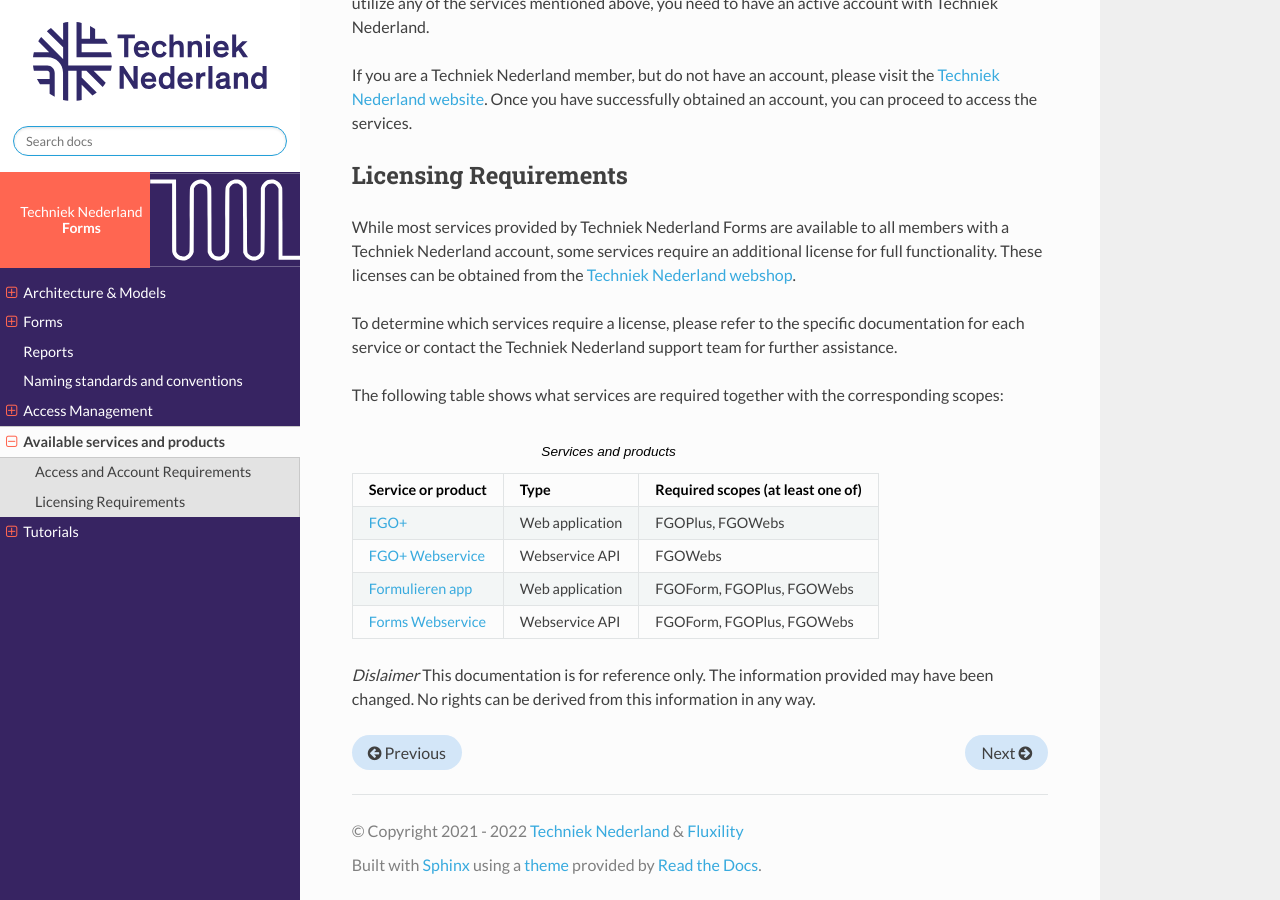
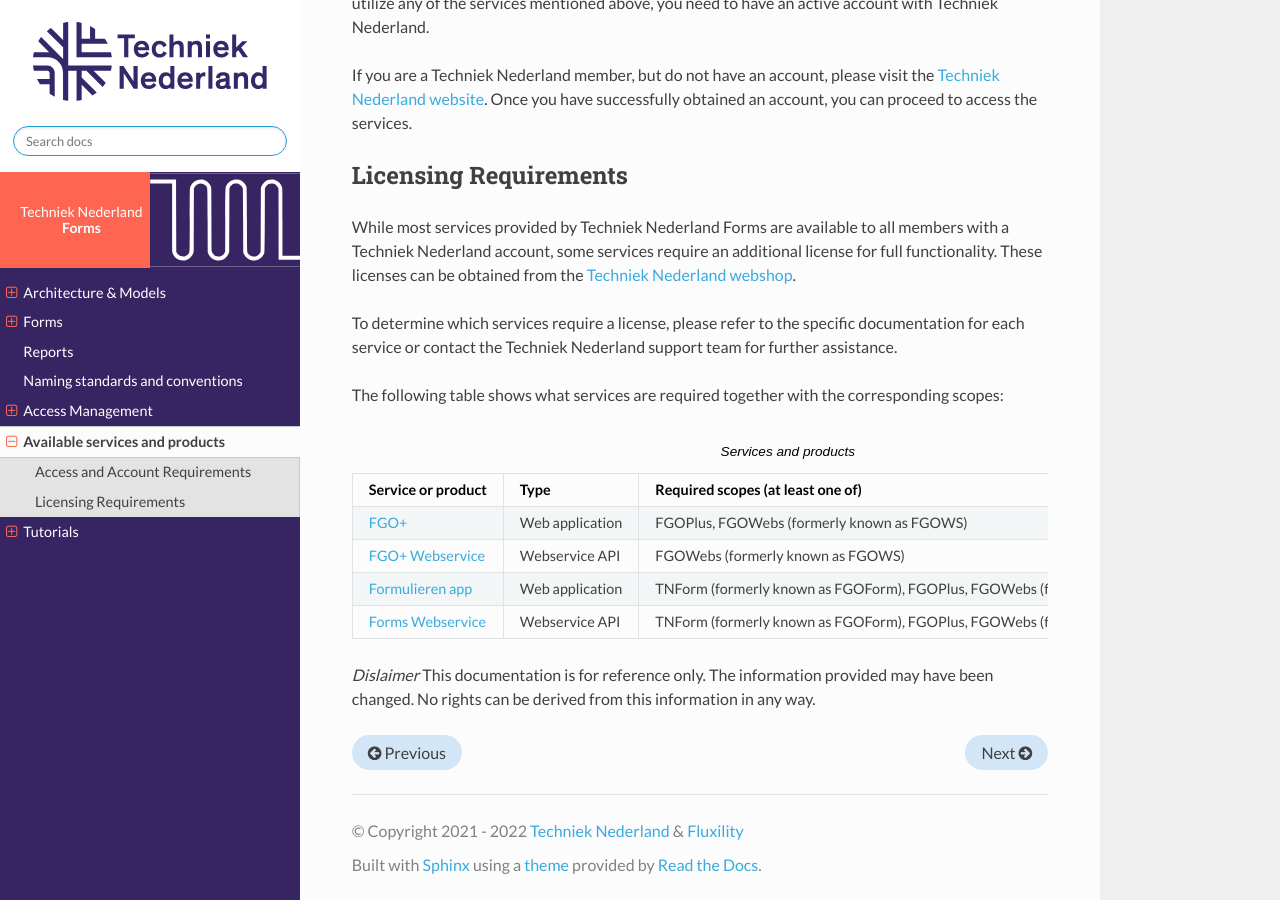
Before and after one commit to Techniek-Nederland/techniek-nederland-formulieren, a Sphinx documentation site: the page built from source/available-services/index.rst, in a window 1280 px wide and 900 px high, scrolled down 537 px. Built offline with Sphinx 7.4.7 and the Read the Docs theme 2.0.0, drawn with Linux system fonts in a browser that asks for light colours.

Commit message:
Update scopes in documentation (#16)
Co-authored-by: Bob Dorland <bobdorland@MacBook-Pro-van-Bob.local>

```diff
--- a/source/available-services/index.rst
+++ b/source/available-services/index.rst
@@ -40,19 +40,19 @@ The following table shows what services are required together with the correspon
 
     *   - `FGO+ <https://www.fgoplus.nl/>`_
         - Web application
-        - FGOPlus, FGOWebs
+        - FGOPlus, FGOWebs (formerly known as FGOWS)
 
     *   - `FGO+ Webservice <https://api.fgoplus.nl/swagger/index.html>`_
         - Webservice API
-        - FGOWebs
+        - FGOWebs (formerly known as FGOWS)
 
     *   - `Formulieren app <https://formulierenapp.fgoplus.nl/>`_
         - Web application
-        - FGOForm, FGOPlus, FGOWebs
+        - TNForm (formerly known as FGOForm), FGOPlus, FGOWebs (formerly known as FGOWS)
 
     *   - `Forms Webservice <https://formsapi.technieknederland.nl/swagger/index.html>`_
         - Webservice API
-        - FGOForm, FGOPlus, FGOWebs
+        - TNForm (formerly known as FGOForm), FGOPlus, FGOWebs (formerly known as FGOWS)
 
 
 
```
